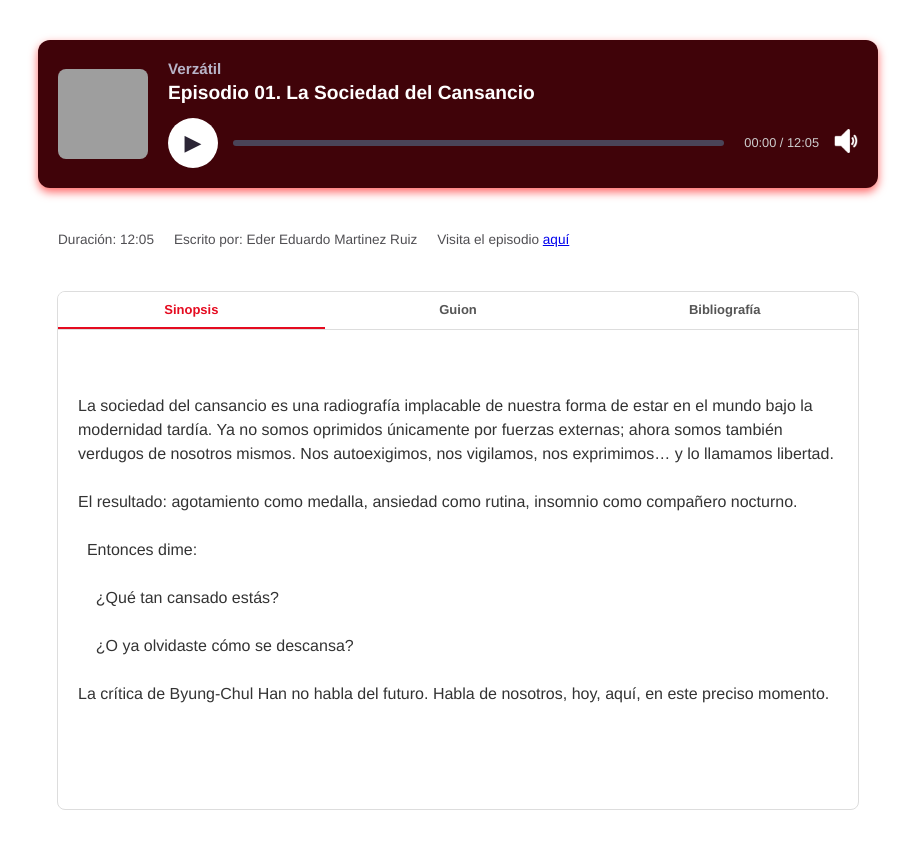
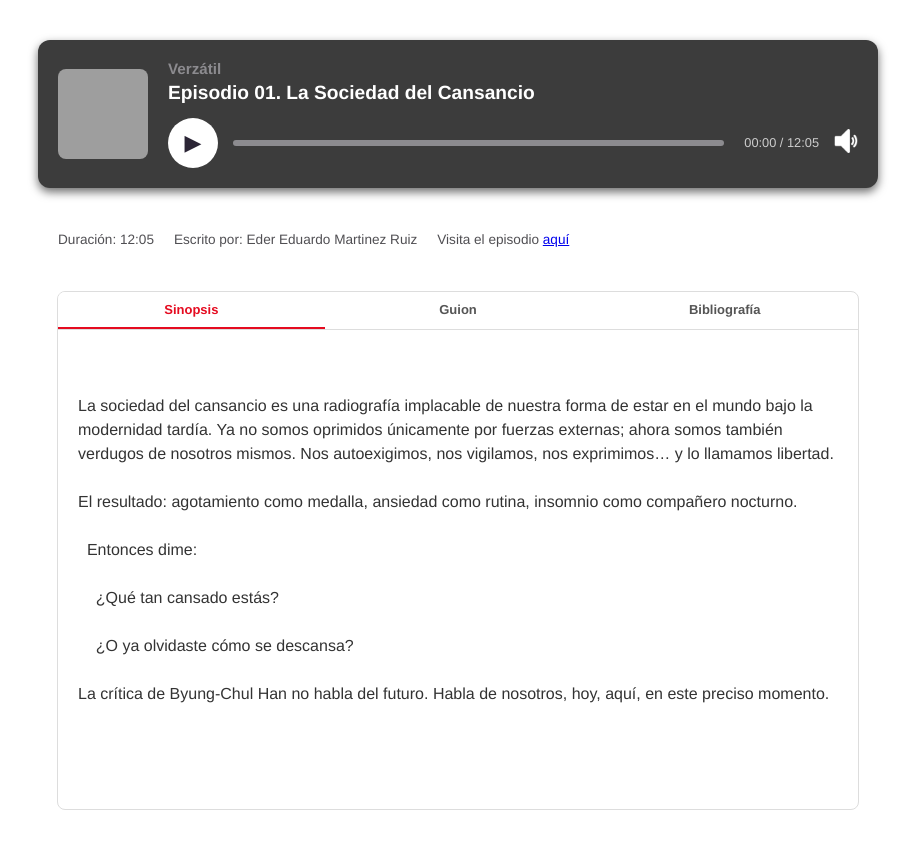
Before and after one commit to AtoyatlB303/verzatil, a plain HTML site: page lasociedaddelcansancio.html in a window 1280 px wide. Shown: the whole page, without its empty margins (182-1097 px from the left). Drawn offline with Linux system fonts and the light colour scheme; grey boxes are pictures that could not be loaded.

Commit message:
correccion

```diff
--- a/lasociedaddelcansancio.css
+++ b/lasociedaddelcansancio.css
@@ -10,13 +10,13 @@ body {
 .podcast-card {
   display: flex;
   align-items: center;
-  background-color: #400309;
+  background-color: #3C3C3C;
   color: white;
   border-radius: 12px;
   padding: 20px;
   max-width: 800px;
   margin: 0 auto 30px auto;
-  box-shadow: 0 4px 10px rgba(255, 0, 0, 0.6);
+  box-shadow: 0 4px 10px #6C6C6C;
 }
 
 .podcast-image {
@@ -39,7 +39,7 @@ body {
 
 .podcast-info h2 {
   font-size: 0.95rem;
-  color: #b8b4c8;
+  color: #8c8b8f;
   margin: 0;
 }
 
@@ -76,7 +76,7 @@ body {
 .progress-bar {
   flex: 1;
   height: 6px;
-  background: #4a4458;
+  background: #8c8b8f;
   border-radius: 4px;
   position: relative;
   overflow: hidden;
--- a/llamadoalaunidad.css
+++ b/llamadoalaunidad.css
@@ -16,7 +16,7 @@ body {
   padding: 20px;
   max-width: 800px;
   margin: 0 auto 30px auto;
-  box-shadow: 0 4px 10px rgba(255, 0, 0, 0.6);
+  box-shadow: 0 4px 10px #ab7b40;
 }
 
 .podcast-image {
@@ -39,7 +39,7 @@ body {
 
 .podcast-info h2 {
   font-size: 0.95rem;
-  color: #b8b4c8;
+  color: #40a79b;
   margin: 0;
 }
 
```
